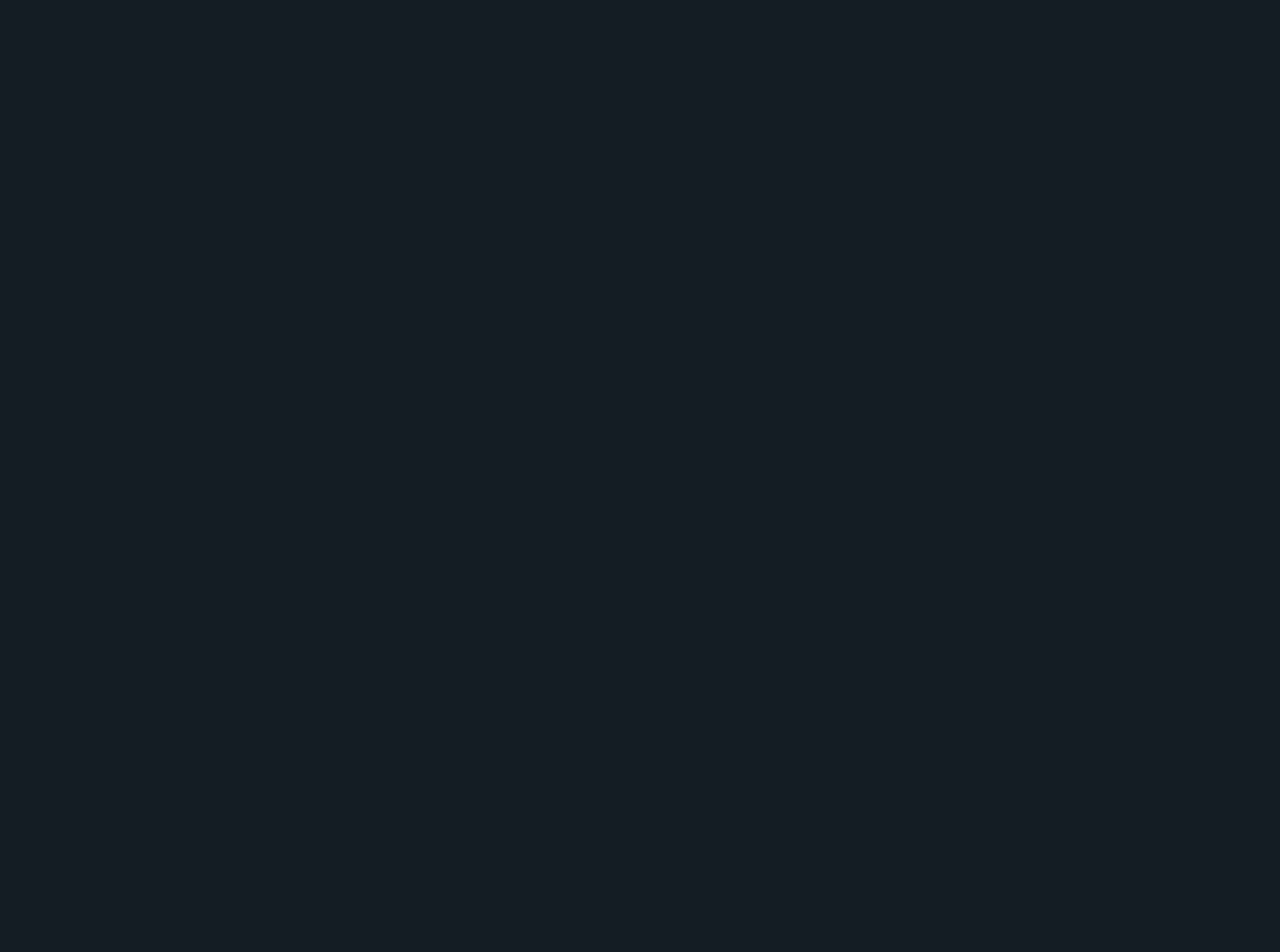
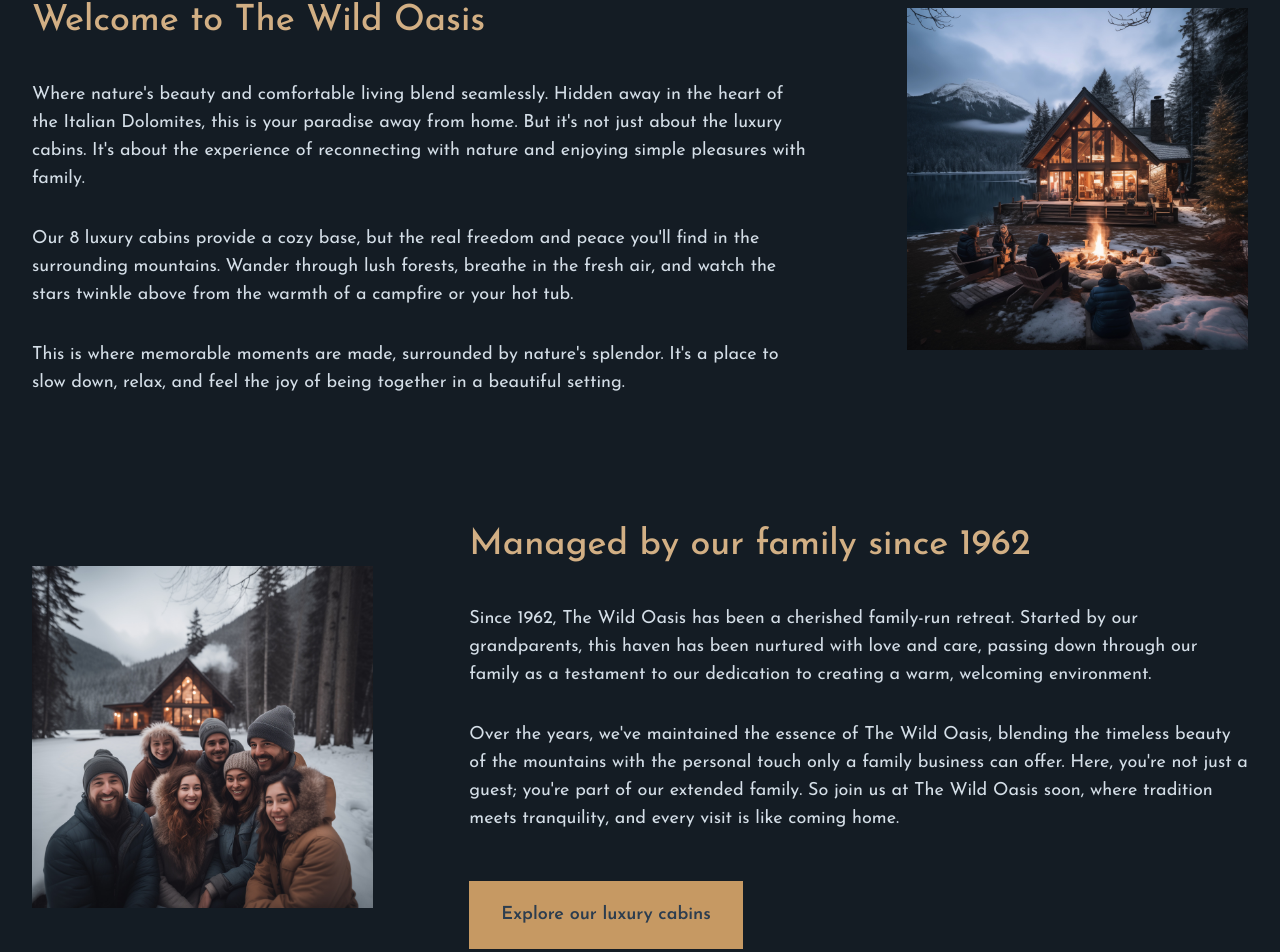
Before and after one commit to Mahm0udAbbas/hotel-website-app, a Next.js app: page /about in a window 1280 px wide. Shown: the part 163-1115 px from the top of the page. Before the commit the page ends 800 px from the top, so only its background shows below. Built offline with nearby package versions, Linux system fonts and the light colour scheme.

Commit message:
feat: add the cabin page and the about page

```diff
--- a/app/about/page.js
+++ b/app/about/page.js
@@ -1,8 +1,89 @@
+import Image from "next/image";
+import Link from "next/link";
 import React from "react";
+import image1 from "@/public/about-1.jpg";
 export const metadata = {
   title: "About Us",
   description: "About the company",
 };
 export default function About() {
-  return <div>About</div>;
+  return (
+    <div className="my-6 grid grid-cols-3 items-center gap-x-24 gap-y-20 text-center text-lg md:gap-y-32 md:text-left">
+      <div className="order-1 col-span-3 md:col-span-2">
+        <h1 className="mb-10 mt-10 text-3xl font-medium text-accent-400 md:text-4xl">
+          Welcome to The Wild Oasis
+        </h1>
+
+        <div className="space-y-8">
+          <p>
+            Where nature's beauty and comfortable living blend seamlessly.
+            Hidden away in the heart of the Italian Dolomites, this is your
+            paradise away from home. But it's not just about the luxury cabins.
+            It's about the experience of reconnecting with nature and enjoying
+            simple pleasures with family.
+          </p>
+          <p>
+            Our 8 luxury cabins provide a cozy base, but the real freedom and
+            peace you'll find in the surrounding mountains. Wander through lush
+            forests, breathe in the fresh air, and watch the stars twinkle above
+            from the warmth of a campfire or your hot tub.
+          </p>
+          <p>
+            This is where memorable moments are made, surrounded by nature's
+            splendor. It's a place to slow down, relax, and feel the joy of
+            being together in a beautiful setting.
+          </p>
+        </div>
+      </div>
+
+      <div className="order-2 col-span-3 aspect-square md:col-span-1">
+        <Image
+          src={image1}
+          alt="Family sitting around a fire pit in front of cabin"
+          placeholder="blur"
+        />
+      </div>
+
+      <div className="relative order-4 col-span-3 aspect-square md:order-3 md:col-span-1">
+        <Image
+          fill
+          className="object-cover"
+          src="/about-2.jpg"
+          alt="Family that manages The Wild Oasis"
+        />
+      </div>
+
+      <div className="order-3 col-span-3 md:order-4 md:col-span-2">
+        <h1 className="mb-10 text-3xl font-medium text-accent-400 md:text-4xl">
+          Managed by our family since 1962
+        </h1>
+
+        <div className="space-y-8">
+          <p>
+            Since 1962, The Wild Oasis has been a cherished family-run retreat.
+            Started by our grandparents, this haven has been nurtured with love
+            and care, passing down through our family as a testament to our
+            dedication to creating a warm, welcoming environment.
+          </p>
+          <p>
+            Over the years, we've maintained the essence of The Wild Oasis,
+            blending the timeless beauty of the mountains with the personal
+            touch only a family business can offer. Here, you're not just a
+            guest; you're part of our extended family. So join us at The Wild
+            Oasis soon, where tradition meets tranquility, and every visit is
+            like coming home.
+          </p>
+
+          <div>
+            <Link
+              href="/cabins"
+              className="mt-2 inline-block bg-accent-500 px-3 py-2 text-sm font-semibold text-primary-800 transition-all hover:bg-accent-600 sm:mt-3 md:mt-4 md:px-8 md:py-5 md:text-lg"
+            >
+              Explore our luxury cabins
+            </Link>
+          </div>
+        </div>
+      </div>
+    </div>
+  );
 }
--- a/app/cabins/page.js
+++ b/app/cabins/page.js
@@ -6,5 +6,20 @@
 };
 
 export default function Cabin() {
-  return <div>Cabins</div>;
+  return (
+    <div className="container mx-auto">
+      {" "}
+      <h1 className="mb-5 text-4xl font-medium text-accent-400">
+        Our Luxury Cabins
+      </h1>
+      <p className="mb-10 text-lg text-primary-200">
+        Cozy yet luxurious cabins, located right in the heart of the Italian
+        Dolomites. Imagine waking up to beautiful mountain views, spending your
+        days exploring the dark forests around, or just relaxing in your private
+        hot tub under the stars. Enjoy nature's beauty in your own little home
+        away from home. The perfect spot for a peaceful, calm vacation. Welcome
+        to paradise.
+      </p>
+    </div>
+  );
 }
--- a/app/layout.js
+++ b/app/layout.js
@@ -24,7 +24,7 @@
       <body className="flex min-h-screen flex-col bg-primary-950 text-primary-100">
         <Header />
         <div className="flex-1">
-          <main>{children}</main>
+          <main className="px-8">{children}</main>
         </div>
       </body>
     </html>
```
